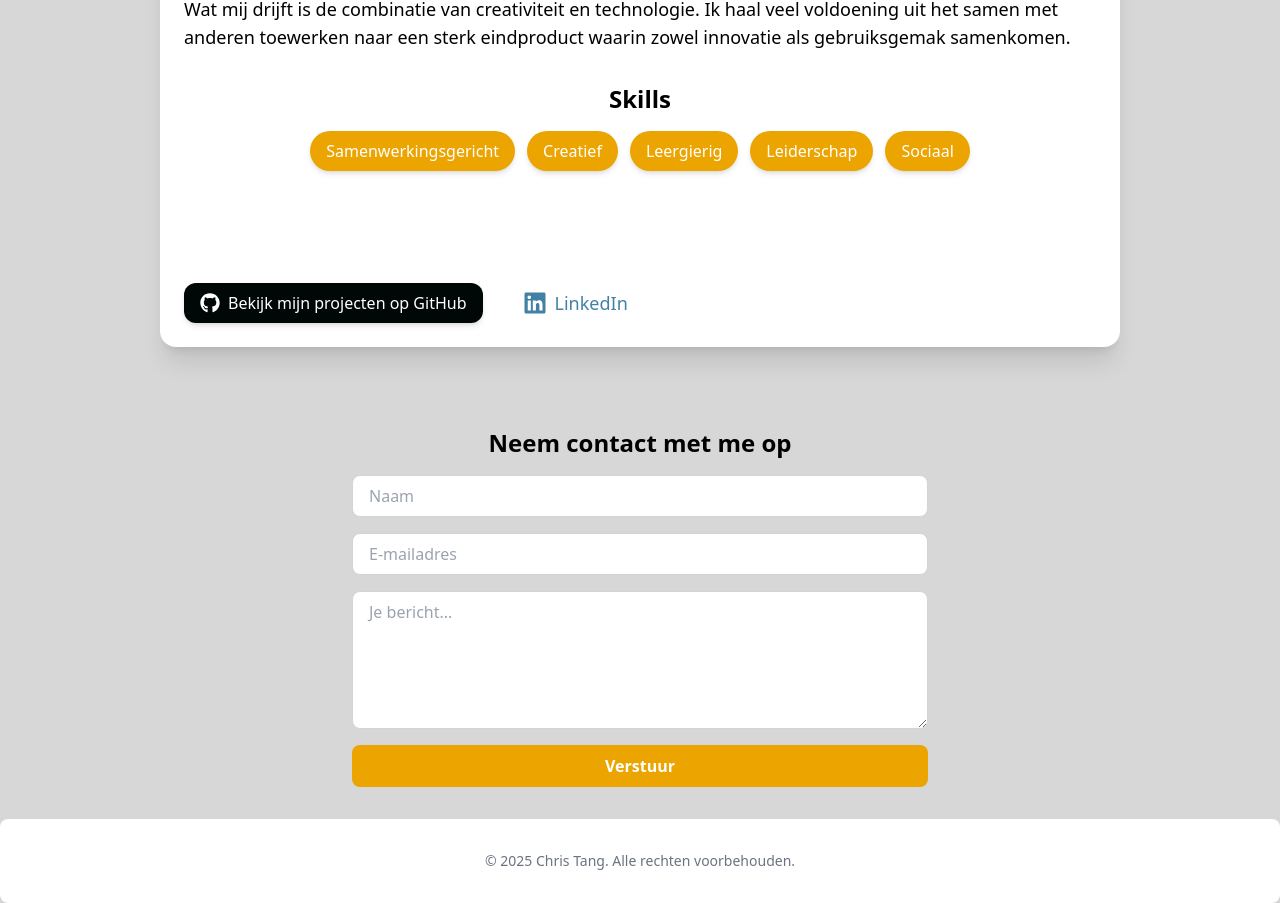
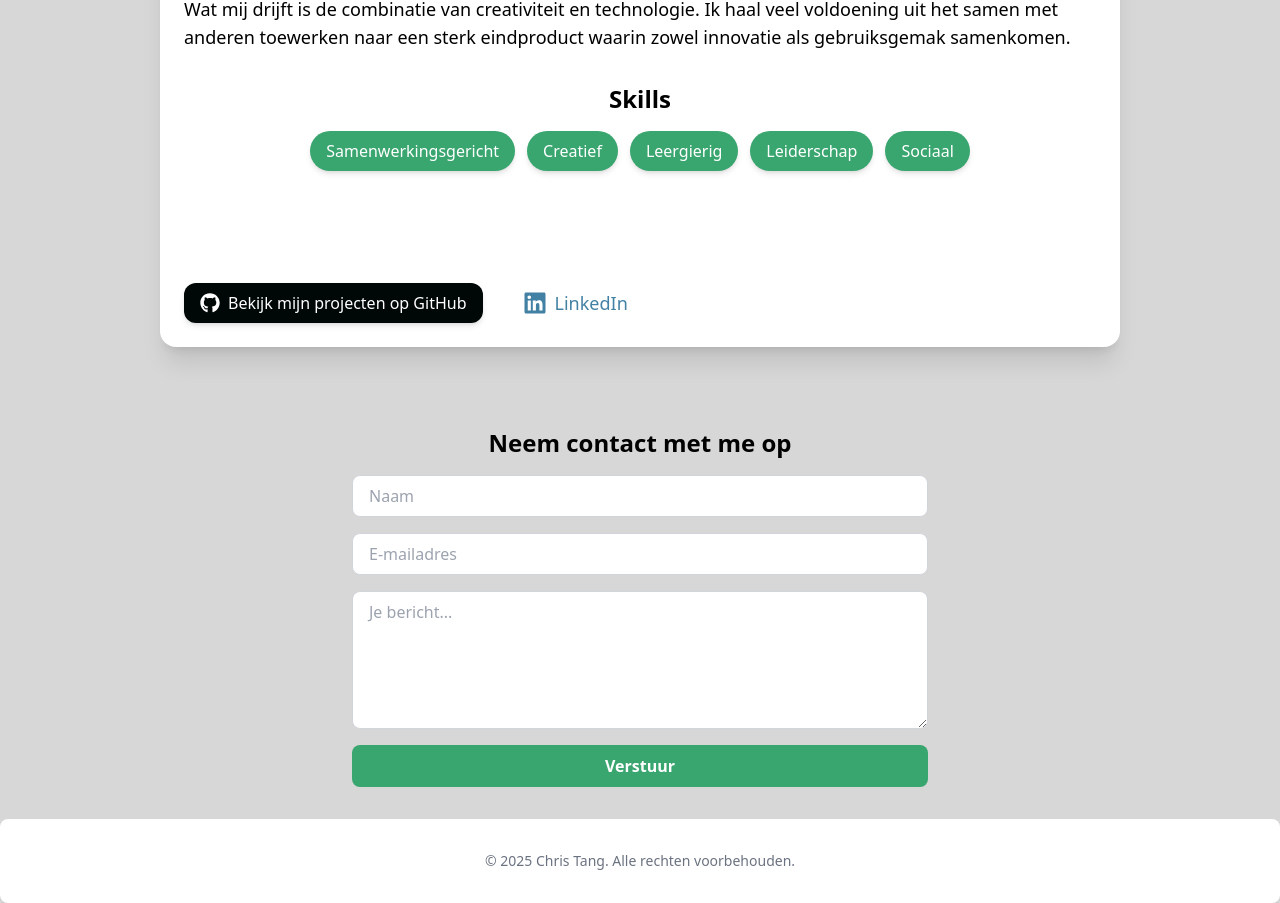
Before and after one commit to Chrisssss15/my-portfolio, a React (Vite) app: page /contact in a window 1280 px wide. Shown: the part 649-1552 px from the top of the page. Built offline with nearby package versions, Linux system fonts and the light colour scheme.

Commit message:
Update contactPage

```diff
--- a/src/assets/pages/Contact.jsx
+++ b/src/assets/pages/Contact.jsx
@@ -43,7 +43,7 @@ function Contact() {
                                 <motion.li
                                     key={index}
                                     whileHover={{ scale: 1.1 }}
-                                    className="bg-[#ECA400] text-white px-4 py-2 rounded-full shadow-md"
+                                    className="bg-[#39A56F] text-white px-4 py-2 rounded-full shadow-md"
                                 >
                                     {skill}
                                 </motion.li>
@@ -79,21 +79,21 @@ function Contact() {
                         <input
                             type="text"
                             placeholder="Naam"
-                            className="border border-gray-300 rounded-lg px-4 py-2 focus:outline-none focus:ring-2 focus:ring-[#ECA400]"
+                            className="border border-gray-300 rounded-lg px-4 py-2 focus:outline-none focus:ring-2 focus:ring-[#39A56F]"
                         />
                         <input
                             type="email"
                             placeholder="E-mailadres"
-                            className="border border-gray-300 rounded-lg px-4 py-2 focus:outline-none focus:ring-2 focus:ring-[#ECA400]"
+                            className="border border-gray-300 rounded-lg px-4 py-2 focus:outline-none focus:ring-2 focus:ring-[#39A56F]"
                         />
                         <textarea
                             rows="5"
                             placeholder="Je bericht..."
-                            className="border border-gray-300 rounded-lg px-4 py-2 focus:outline-none focus:ring-2 focus:ring-[#ECA400]"
+                            className="border border-gray-300 rounded-lg px-4 py-2 focus:outline-none focus:ring-2 focus:ring-[#39A56F]"
                         />
                         <button
                             type="submit"
-                            className="bg-[#ECA400] text-white font-semibold px-6 py-2 rounded-lg hover:bg-[#d49500] transition"
+                            className="bg-[#39A56F] text-white font-semibold px-6 py-2 rounded-lg hover:bg-[#39A56F] transition"
                         >
                             Verstuur
                         </button>
```
